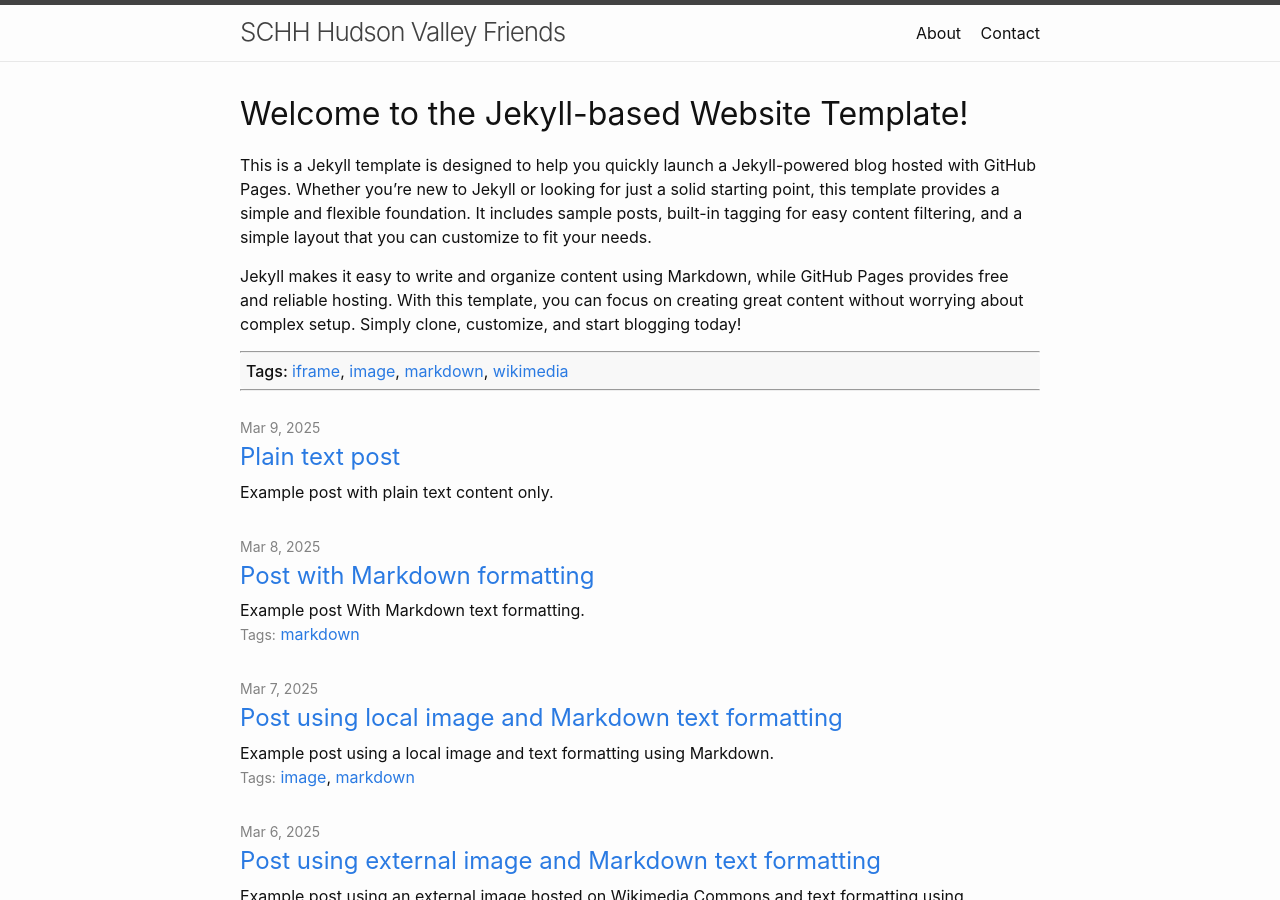
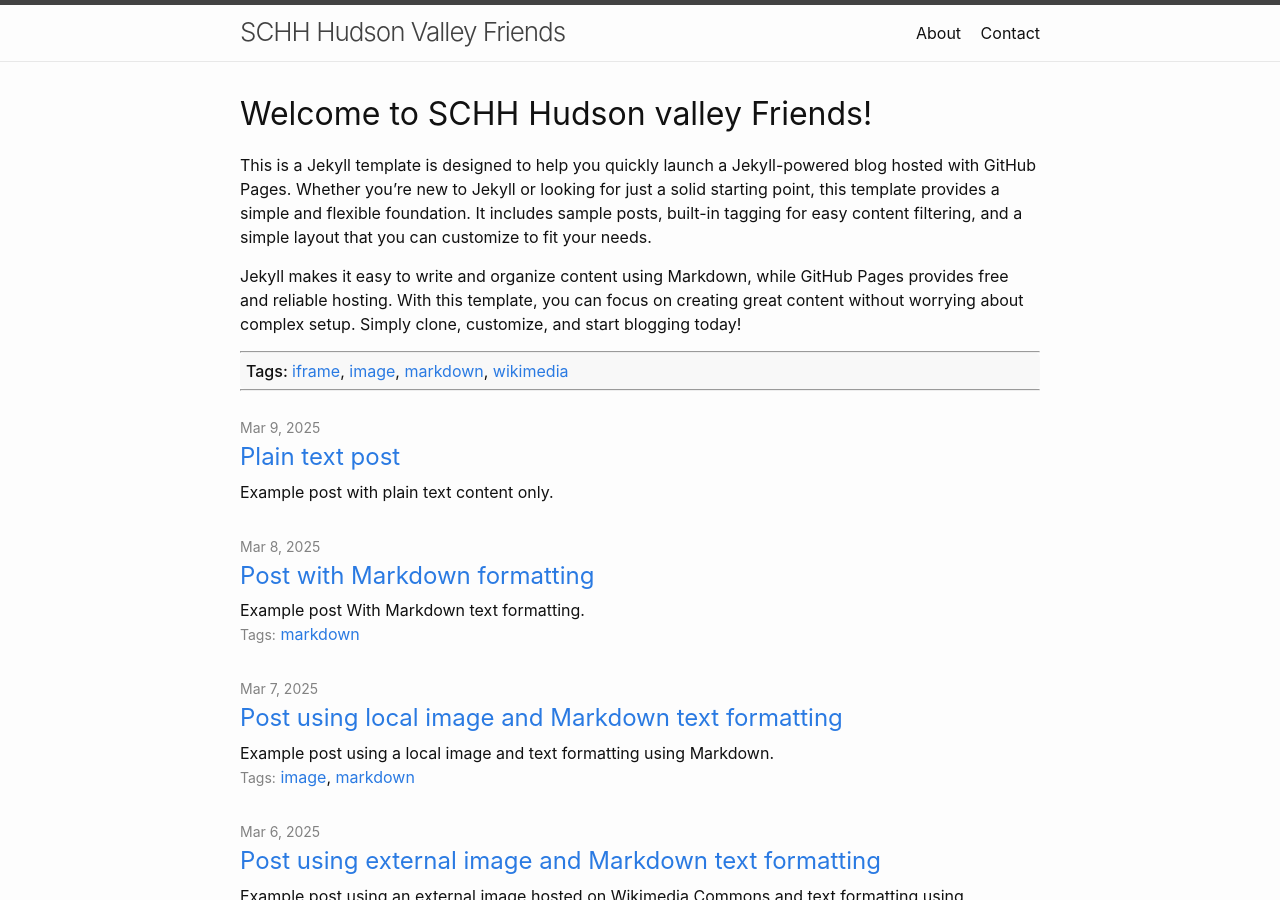
Before and after one commit to HudsonValleyFriends/Hudson-Valley-Friends, a Jekyll site: the page built from index.md, in a window 1280 px wide and 900 px high. Built offline with Jekyll 4.4.1, drawn with Linux system fonts in a browser that asks for light colours; a script that is not in the unit is left out.

Commit message:
Update index.md

```diff
--- a/index.md
+++ b/index.md
@@ -8,7 +8,7 @@ title: SCHH Hudson Valley Friends
 list_title:
 ---
 
-# Welcome to the Jekyll-based Website Template!
+# Welcome to SCHH Hudson valley Friends!
 
 This is a Jekyll template is designed to help you quickly launch a Jekyll-powered blog hosted with GitHub Pages. Whether you’re new to Jekyll or looking for just a solid starting point, this template provides a simple and flexible foundation. It includes sample posts, built-in tagging for easy content filtering, and a simple layout that you can customize to fit your needs.
 
```
